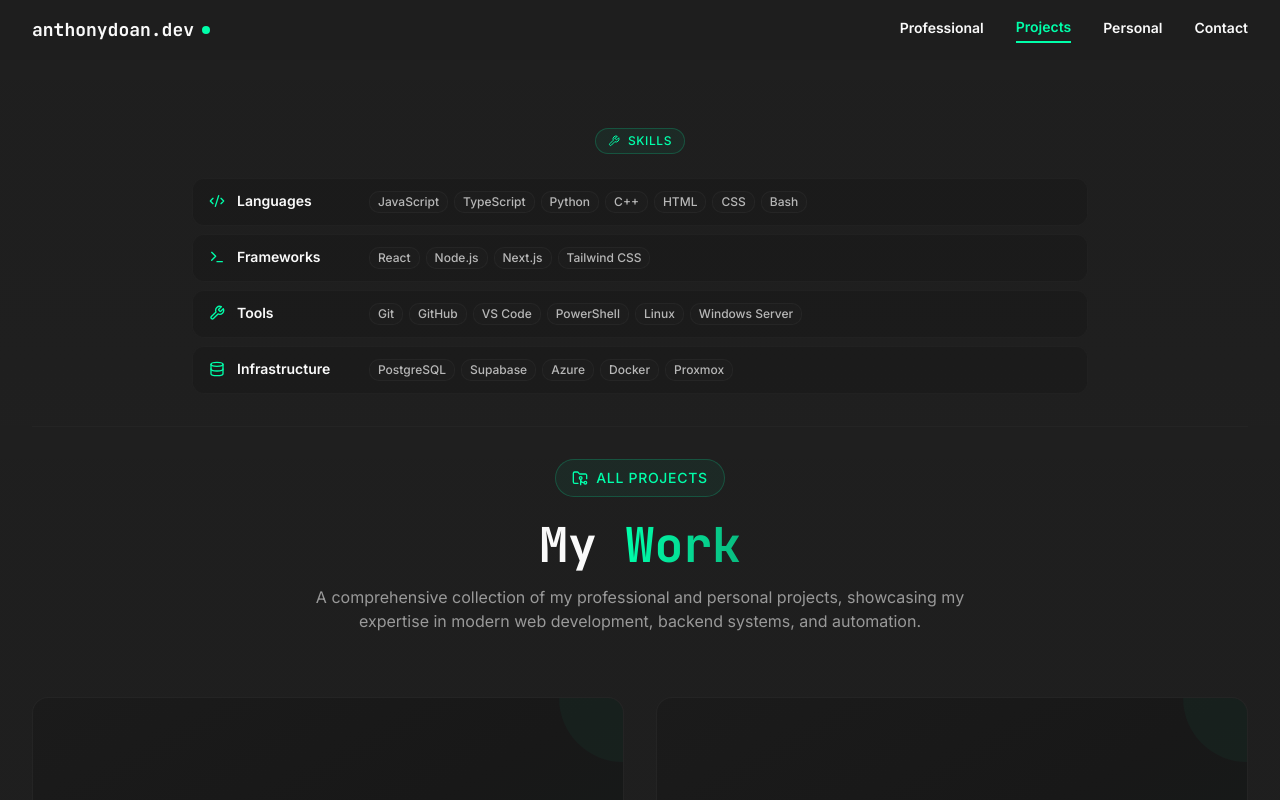
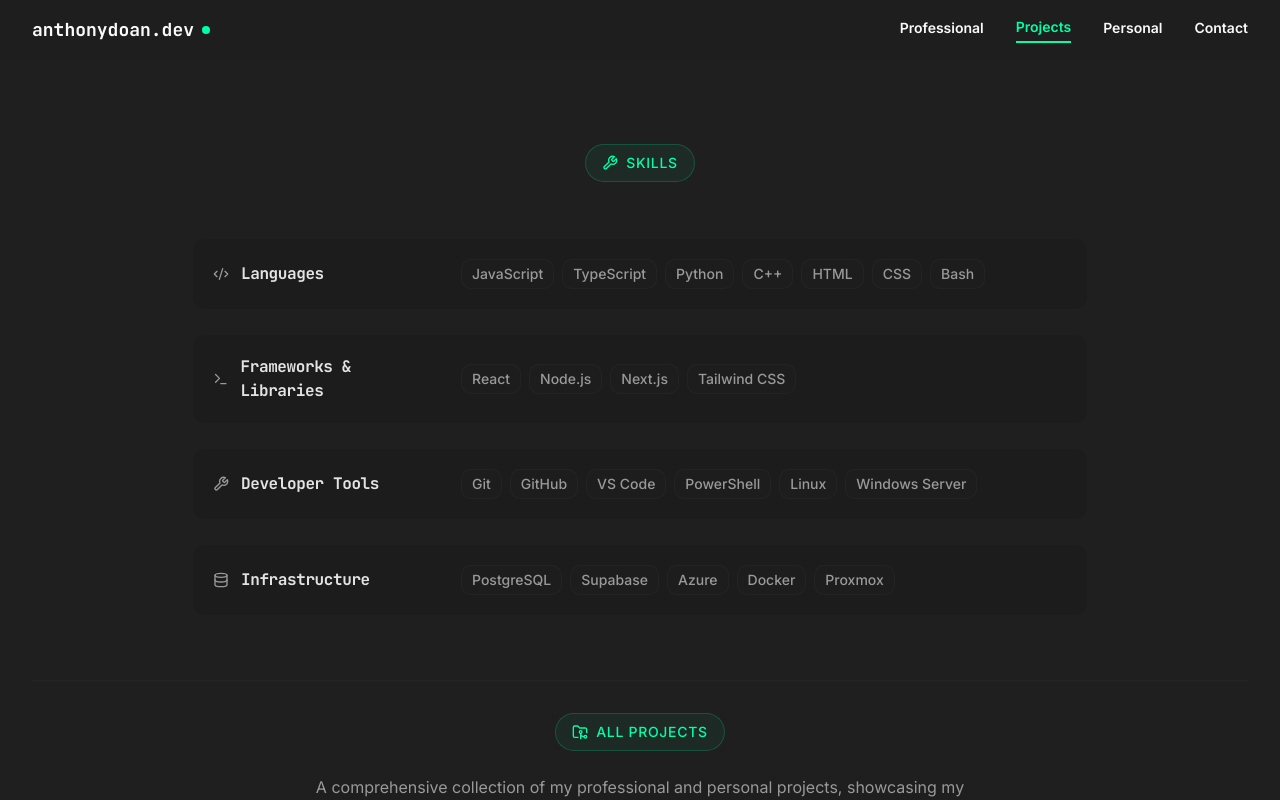
Before and after one commit to anthonydoan2001/anthonydoan-portfoliowebsite, a React (Vite) app: page /projects in a window 1280 px wide. Shown: the top 800 px of the page. Built offline with nearby package versions, Linux system fonts and the light colour scheme.

Commit message:
feat: Add new `AllProjects` and `Skills` components to display portfolio projects and skills.

```diff
--- a/src/components/sections/AllProjects.tsx
+++ b/src/components/sections/AllProjects.tsx
@@ -16,9 +16,7 @@ const AllProjects = () => {
             <FolderGit2 className="w-4 h-4" />
             <span>All Projects</span>
           </div>
-          <h1 className="text-3xl sm:text-4xl md:text-5xl font-bold font-mono text-foreground mb-4">
-            My <span className="text-transparent bg-clip-text bg-gradient-to-r from-emerald to-emerald/70">Work</span>
-          </h1>
+
           <p className="text-muted-foreground text-sm sm:text-base max-w-2xl mx-auto">
             A comprehensive collection of my professional and personal projects, showcasing my expertise in modern web development, backend systems, and automation.
           </p>
--- a/src/components/sections/Skills.tsx
+++ b/src/components/sections/Skills.tsx
@@ -1,32 +1,27 @@
-import { useInView } from "@/hooks/useInView";
 import { skills } from "@/lib/data";
 import { Code2, Database, Terminal, Wrench } from "lucide-react";
 
 const categoryConfig = {
   languages: { label: "Languages", icon: Code2 },
-  frameworks: { label: "Frameworks", icon: Terminal },
-  tools: { label: "Tools", icon: Wrench },
+  frameworks: { label: "Frameworks & Libraries", icon: Terminal },
+  tools: { label: "Developer Tools", icon: Wrench },
   infrastructure: { label: "Infrastructure", icon: Database },
 };
 
 const Skills = () => {
-  const { ref, isInView } = useInView({ threshold: 0.1 });
+  return (
+    <section className="py-12 sm:py-16 px-4 sm:px-6 lg:px-8 relative overflow-hidden bg-transparent">
+      <div className="max-w-4xl mx-auto">
 
-  return (
-    <section
-      className="pt-8 sm:pt-10 md:pt-12 pb-6 sm:pb-8 px-4 sm:px-6 lg:px-8 relative overflow-hidden bg-gradient-to-b from-background via-background to-secondary/5"
-      ref={ref as React.RefObject<HTMLElement>}
-    >
-      <div className={`max-w-4xl mx-auto ${isInView ? "revealed" : ""}`}>
-        <div className="text-center mb-5 sm:mb-6 reveal-up">
-          <div className="inline-flex items-center gap-2 px-3 py-1 rounded-full bg-emerald/5 border border-emerald/20 text-emerald text-xs font-medium uppercase tracking-wider">
-            <Wrench className="w-3 h-3" />
+        <div className="text-center mb-10 sm:mb-14 flex flex-col items-center">
+          <div className="inline-flex items-center gap-2 px-4 py-2 rounded-full bg-emerald/5 border border-emerald/20 text-emerald text-sm font-medium uppercase tracking-wider">
+            <Wrench className="w-4 h-4" />
             <span>Skills</span>
           </div>
         </div>
 
-        {/* Skills List */}
-        <div className="space-y-2 reveal-up stagger-1">
+        {/* Sleek List Layout */}
+        <div className="flex flex-col gap-4 sm:gap-6">
           {(Object.keys(categoryConfig) as Array<keyof typeof categoryConfig>).map((key) => {
             const { label, icon: Icon } = categoryConfig[key];
             const items = skills[key];
@@ -34,17 +29,21 @@ const Skills = () => {
             return (
               <div
                 key={key}
-                className="flex items-start gap-3 sm:gap-4 py-3 px-4 rounded-lg border border-border/30 bg-card/30"
+                className="group flex flex-col sm:flex-row sm:items-center gap-4 sm:gap-6 p-4 sm:p-5 rounded-xl border border-border/20 bg-card/20 hover:bg-card/40 hover:border-emerald/20 transition-all duration-300 relative overflow-hidden"
               >
-                <div className="flex items-center gap-2 sm:gap-3 w-28 sm:w-36 flex-shrink-0">
-                  <Icon className="w-4 h-4 text-emerald flex-shrink-0" />
-                  <span className="text-sm font-semibold text-foreground">{label}</span>
+                {/* Subtle side accent on hover */}
+                <div className="absolute left-0 top-0 bottom-0 w-1 bg-emerald/50 opacity-0 group-hover:opacity-100 transition-opacity duration-300" />
+
+                <div className="flex items-center gap-3 sm:w-56 flex-shrink-0">
+                  <Icon className="w-4 h-4 text-muted-foreground group-hover:text-emerald transition-colors duration-300" />
+                  <h3 className="text-sm sm:text-base font-semibold text-foreground/90 font-mono tracking-tight">{label}</h3>
                 </div>
-                <div className="flex-1 flex flex-wrap gap-1.5">
+
+                <div className="flex flex-wrap gap-2 flex-1">
                   {items.map((item) => (
                     <span
                       key={item}
-                      className="px-2 py-0.5 rounded-md border border-border/50 bg-secondary/30 text-xs font-medium text-foreground/70"
+                      className="px-2.5 py-1 rounded-md bg-secondary/30 border border-border/40 text-xs sm:text-sm font-medium text-muted-foreground group-hover:text-foreground/80 transition-colors duration-300 hover:!bg-emerald/10 hover:!text-emerald hover:!border-emerald/30 cursor-default"
                     >
                       {item}
                     </span>
@@ -54,6 +53,7 @@ const Skills = () => {
             );
           })}
         </div>
+
       </div>
     </section>
   );
```
